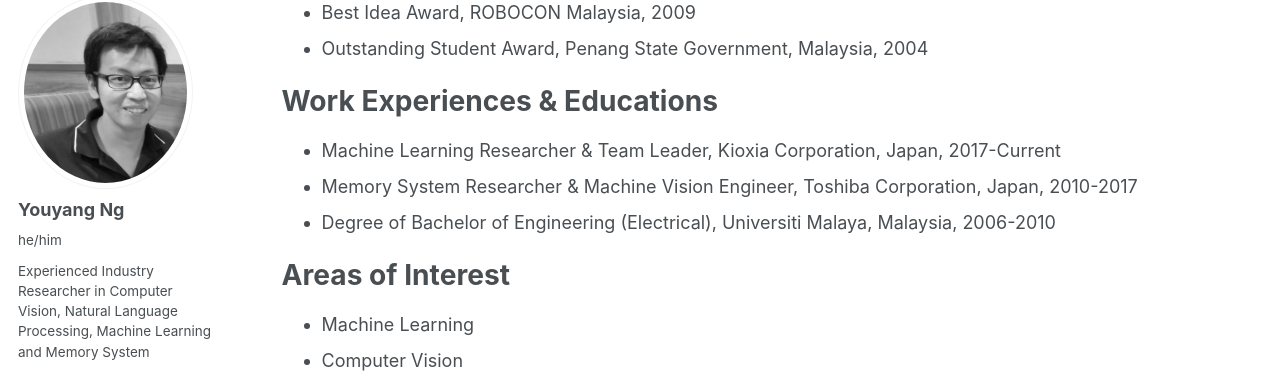
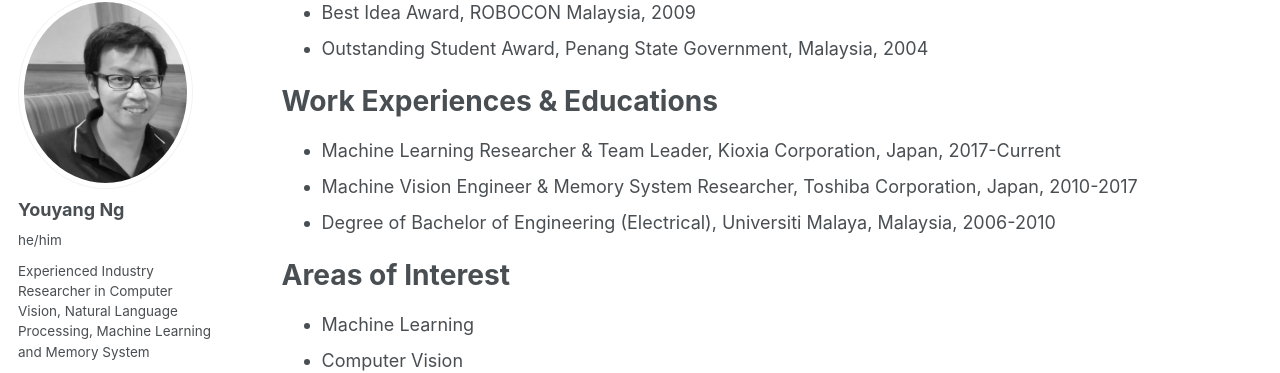
Before and after one commit to yy29/yy29.github.io, a Jekyll site: the page built from _pages/about.md, in a window 1280 px wide and 900 px high, scrolled down 3787 px. Shown: the part 110-483 px from the top of the window. Built offline with Jekyll 4.4.1, drawn with Linux system fonts in a browser that asks for light colours; some web fonts are replaced.

```diff
--- a/_pages/about.md
+++ b/_pages/about.md
@@ -125,7 +125,7 @@ Shuhei Iijima, Takuji Ohashi, Yu-Chieh Lin, <ins>Youyang Ng</ins>
 
 # Work Experiences & Educations
 * Machine Learning Researcher & Team Leader, Kioxia Corporation, Japan, 2017-Current
-* Memory System Researcher & Machine Vision Engineer, Toshiba Corporation, Japan, 2010-2017
+* Machine Vision Engineer & Memory System Researcher, Toshiba Corporation, Japan, 2010-2017
 * Degree of Bachelor of Engineering (Electrical), Universiti Malaya, Malaysia, 2006-2010
 
 <a id="interest"></a>
```
